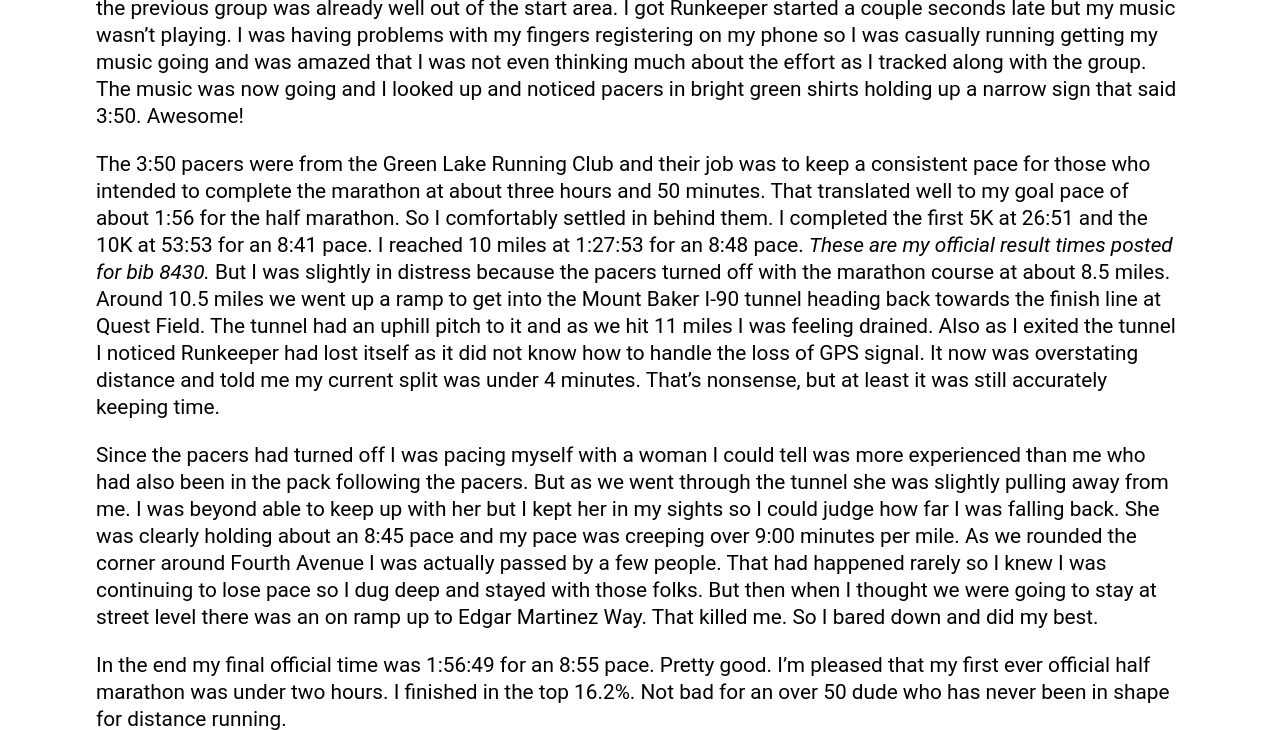
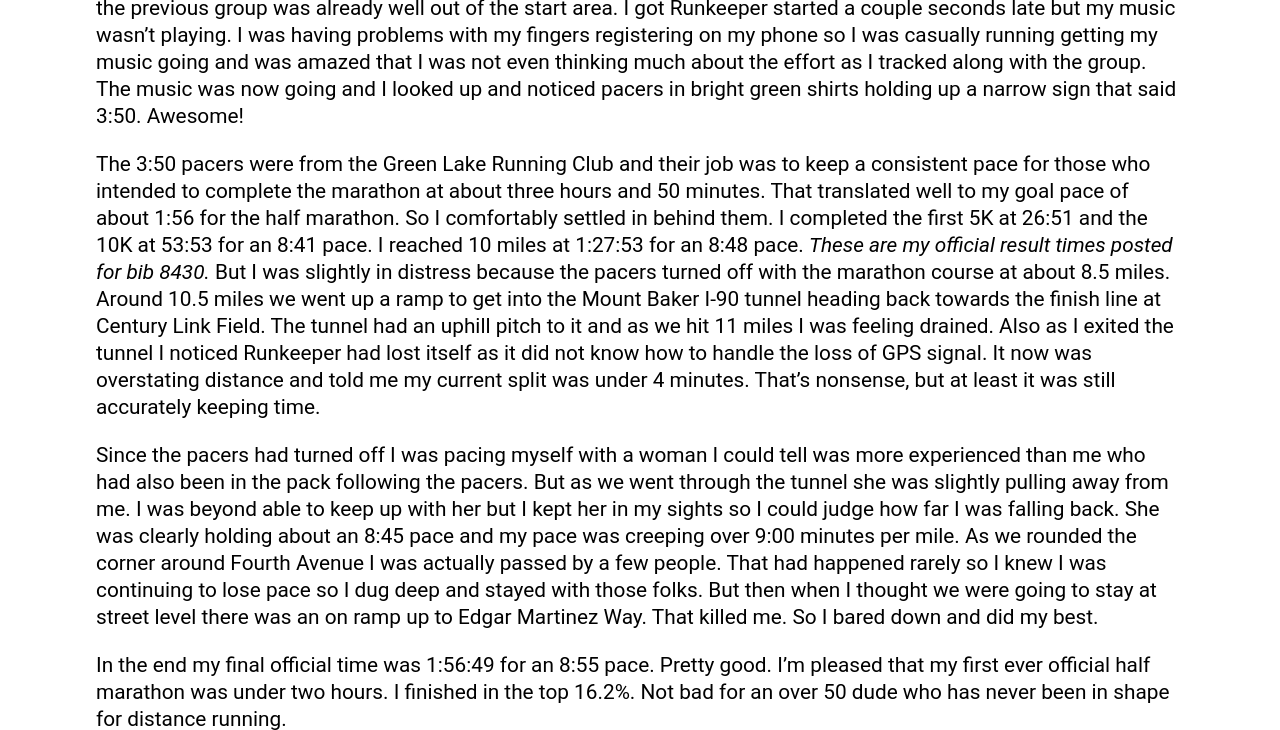
Before and after one commit to mo4dawg/mo4dawg.github.io, a Jekyll site: the page built from _posts/2016-06-20-accidental-marathoner.md, in a window 1280 px wide and 900 px high, scrolled down 1477 px, cut to the strip 0-730 px from the top of the window. Built offline with Jekyll 4.4.1, drawn with Linux system fonts in a browser that asks for light colours; comment, search, counter and statistics services are not loaded.

Commit message:
I noticed I called Century Link Field Quest Field.  Throw back!

```diff
--- a/_posts/2016-06-20-accidental-marathoner.md
+++ b/_posts/2016-06-20-accidental-marathoner.md
@@ -18,7 +18,7 @@ The start was well organized with 36 corrals setup starting with Corral 1 at the
 
 They released corrals every two minutes so we kind of shuffled up to the start line as they counted down for each group in front of us.  It was nice because when they counted down our group we were able to just start running since the previous group was already well out of the start area.  I got Runkeeper started a couple seconds late but my music wasn't playing.  I was having problems with my fingers registering on my phone so I was casually running getting my music going and was amazed that I was not even thinking much about the effort as I tracked along with the group.  The music was now going and I looked up and noticed pacers in bright green shirts holding up a narrow sign that said 3:50.  Awesome!
 
-The 3:50 pacers were from the Green Lake Running Club and their job was to keep a consistent pace for those who intended to complete the marathon at about three hours and 50 minutes.  That translated well to my goal pace of about 1:56 for the half marathon.   So I comfortably settled in behind them.  I completed the first 5K at 26:51 and the 10K at 53:53 for an 8:41 pace.  I reached 10 miles at 1:27:53 for an 8:48 pace.  *These are my official result times posted for bib 8430.*   But I was slightly in distress because the pacers turned off with the marathon course at about 8.5 miles.  Around 10.5 miles we went up a ramp to get into the Mount Baker I-90 tunnel heading back towards the finish line at Quest Field.  The tunnel had an uphill pitch to it and as we hit 11 miles I was feeling drained.  Also as I exited the tunnel I noticed Runkeeper had lost itself as it did not know how to handle the loss of GPS signal.  It now was overstating distance and told me my current split was under 4 minutes.  That's nonsense, but at least it was still accurately keeping time.
+The 3:50 pacers were from the Green Lake Running Club and their job was to keep a consistent pace for those who intended to complete the marathon at about three hours and 50 minutes.  That translated well to my goal pace of about 1:56 for the half marathon.   So I comfortably settled in behind them.  I completed the first 5K at 26:51 and the 10K at 53:53 for an 8:41 pace.  I reached 10 miles at 1:27:53 for an 8:48 pace.  *These are my official result times posted for bib 8430.*   But I was slightly in distress because the pacers turned off with the marathon course at about 8.5 miles.  Around 10.5 miles we went up a ramp to get into the Mount Baker I-90 tunnel heading back towards the finish line at Century Link Field.  The tunnel had an uphill pitch to it and as we hit 11 miles I was feeling drained.  Also as I exited the tunnel I noticed Runkeeper had lost itself as it did not know how to handle the loss of GPS signal.  It now was overstating distance and told me my current split was under 4 minutes.  That's nonsense, but at least it was still accurately keeping time.
 
 Since the pacers had turned off I was pacing myself with a woman I could tell was more experienced than me who had also been in the pack following the pacers.  But as we went through the tunnel she was slightly pulling away from me.  I was beyond able to keep up with her but I kept her in my sights so I could judge how far I was falling back.  She was clearly holding about an 8:45 pace and my pace was creeping over 9:00 minutes per mile.  As we rounded the corner around Fourth Avenue I was actually passed by a few people.  That had happened rarely so I knew I was continuing to lose pace so I dug deep and stayed with those folks.  But then when I thought we were going to stay at street level there was an on ramp up to Edgar Martinez Way.  That killed me.  So I bared down and did my best.
 
```
